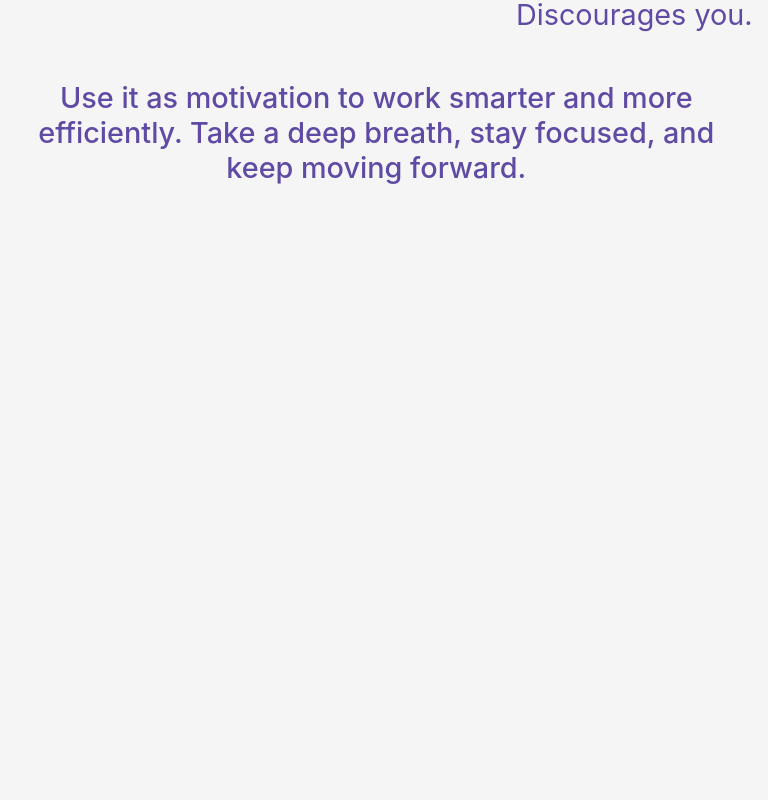
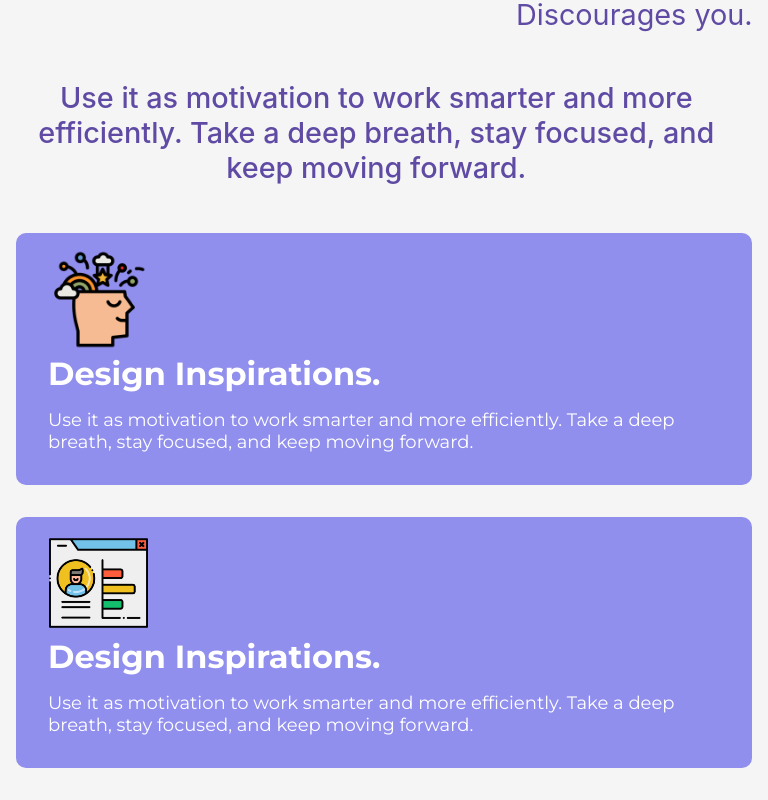
Before and after one commit to suraj9318/assignment-freelansh, a React (Create React App) app: page / in a window 768 px wide. Shown: the part 1158-1958 px from the top of the page. Before the commit the page ends 1359 px from the top, so only its background shows below. Built offline with nearby package versions, Linux system fonts and the light colour scheme; a web font is replaced by a local one.

Commit message:
done with featured section

```diff
--- a/src/App.css
+++ b/src/App.css
@@ -324,7 +324,20 @@ body{
 }
 
 
-
+.feature-container{
+  flex-direction: column;
+  padding: 1rem;
+}
+.fearure{
+width: 100% !important;
+margin: 1rem 0rem !important;
+}
+.fearure h3 {
+  font-size: 1.3rem !important;
+}
+.fearure p {
+  font-size: 12px !important;
+}
 
 }
 
@@ -394,6 +407,20 @@ body{
   padding: 1rem !important;
 }
 
+.feature-container{
+  flex-direction: column;
+  padding: 1rem;
+}
+.fearure{
+width: 100% !important;
+margin: 1rem 0rem !important;
+}
+.fearure h3 {
+  font-size: 1.5rem !important;
+}
+.fearure p {
+  font-size: 13px !important;
+}
 
 
 }
@@ -460,6 +487,21 @@ body{
 
 
 
+.feature-container{
+  flex-direction: column;
+  padding: 1rem;
+}
+.fearure{
+width: 100% !important;
+margin: 1rem 0rem !important;
+}
+.fearure h3 {
+  font-size: 1.8rem !important;
+}
+.fearure p {
+  font-size: 15px !important;
+}
+
 
 }
 
@@ -513,6 +555,23 @@ body{
       text-align: center;
       padding: 1rem !important;
     }
+
+
+    .feature-container{
+      flex-direction: column;
+      padding: 1rem;
+    }
+    .fearure{
+    width: 100% !important;
+    margin: 1rem 0rem !important;
+    }
+    .fearure h3 {
+      font-size: 2rem !important;
+    }
+    .fearure p {
+      font-size: 18px !important;
+    }
+
 
 
 }
@@ -740,3 +799,32 @@ body{
   right: 6rem;
 
  }
+
+
+ .feature-container{
+  width: 100%;
+ }
+ .fearure{
+  background-color: #918FED;
+  width: 50%;
+    margin: 4rem 2rem;
+    padding: 1rem 2rem;
+  color: white;
+  font-family: var(--font-montserrat);
+  border-radius: 10px;
+ }
+
+ .fearure img{
+  width: 15%;
+
+}
+
+
+ .fearure h3{
+    font-size: 2rem;
+
+ }
+
+ .fearure p{
+  margin-block: 1rem;
+}
--- a/src/App.jsx
+++ b/src/App.jsx
@@ -1,8 +1,15 @@
 import './App.css'
+import Feature from './componets/Feature';
 import GetStarted from './componets/GetStarted';
 import Hero from './componets/Hero';
 import Navbar from './componets/Navbar';
 import ThemeLine from './componets/ThemeLine';
+
+
+import feature1 from './assets/images/feature1.png'
+import feature2 from './assets/images/feature2.png'
+
+
 function App() {
   return (
     <>
@@ -10,6 +17,11 @@ function App() {
     <GetStarted/>
     <Hero/>
     <ThemeLine/>
+    <div className="container-fluid feature-container flex">
+    <Feature img={feature1}/>
+    <Feature img={feature2}/>
+
+    </div>
     </>
   );
 }
--- /dev/null
+++ b/src/componets/Feature.jsx
@@ -0,0 +1,13 @@
+import React from 'react'
+
+const Feature = ({img}) => {
+  return (
+        <div className="fearure">
+            <img src={img} alt="feature image" />
+            <h3>Design Inspirations.</h3>
+            <p>Use it as motivation to work smarter and more efficiently. Take a deep breath, stay focused, and keep moving forward.</p>
+        </div>
+  )
+}
+
+export default Feature
```
Also changed, not shown: src/assets/images/feature1.png (added), src/assets/images/feature2.png (added), src/componets/ThemeLine.jsx (line endings or trailing spaces).
